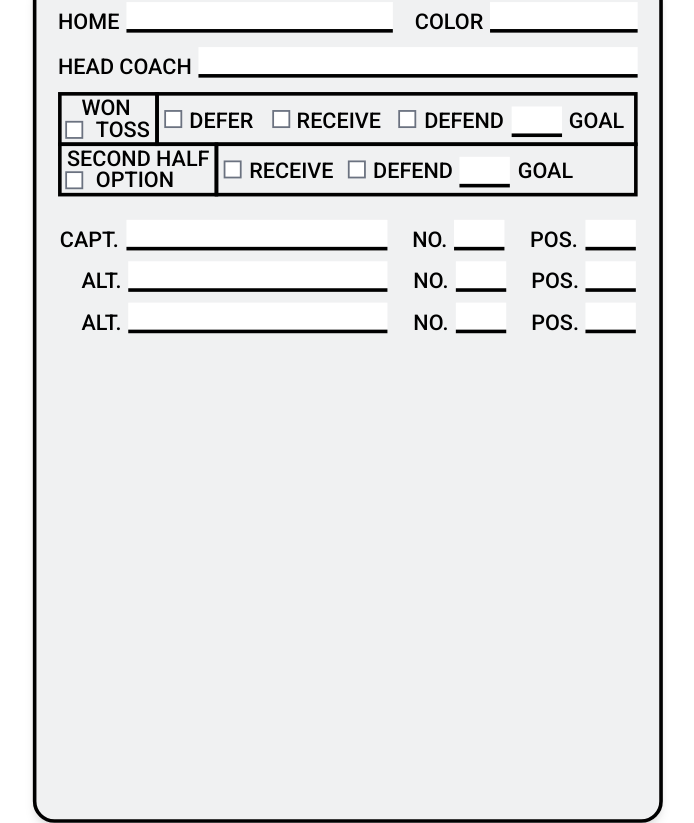
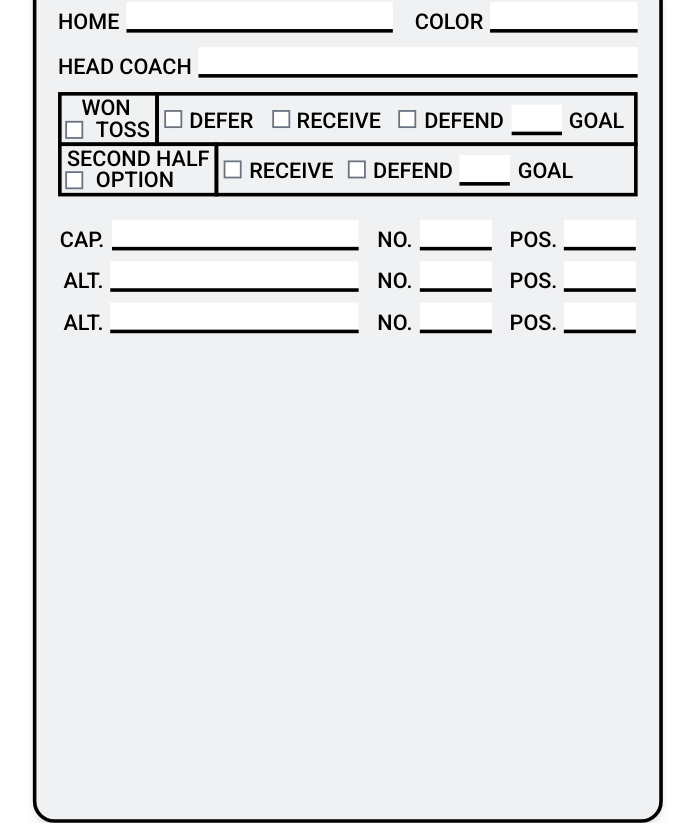
Before and after one commit to harvanchik/football-game-card, a website: page index.html in a window 1280 px wide. Shown: the whole page, without its empty margins (292-986 px from the left). Drawn offline with nearby package versions, Linux system fonts and the light colour scheme.

Commit message:
fixed captains table formatting

```diff
--- a/index.html
+++ b/index.html
@@ -156,24 +156,24 @@
 
         <!-- START: Team Captains -->
         <table
-          x-data="{ captains: ['capt', 'alt', 'alt'] }"
+          x-data="{ captains: ['cap', 'alt', 'alt'] }"
           class="flex flex-col space-y-1">
           <template x-for="captain in captains">
             <tr
-              class="flex flex-row space-x-3"
-              :class="captain === 'alt' && 'ml-3'">
+              class="flex flex-row space-x-2"
+              :class="captain === 'alt' && 'ml-0.5'">
               <td class="flex flex-row space-x-1">
                 <label for="captain-1">
                   <span x-text="captain" class="uppercase"></span>.
                 </label>
-                <input id="captain-1" type="text" />
+                <input id="captain-1" type="text" class="flex-1" />
               </td>
               <td class="flex flex-row space-x-1">
                 <label for="number-1">NO.</label
                 ><input
                   id="number-1"
                   type="number"
-                  class="!w-7 text-center"
+                  class="!w-10 text-center"
                   oninput="this.value=this.value.slice(0,this.maxLength)"
                   maxlength="2"
                   min="0"
@@ -184,7 +184,7 @@
                 <input
                   id="position-1"
                   type="text"
-                  class="!w-7 text-center"
+                  class="!w-10 text-center"
                   maxlength="2" />
               </td>
             </tr>
```
Also changed, not shown: assets/styles/styles.css.
